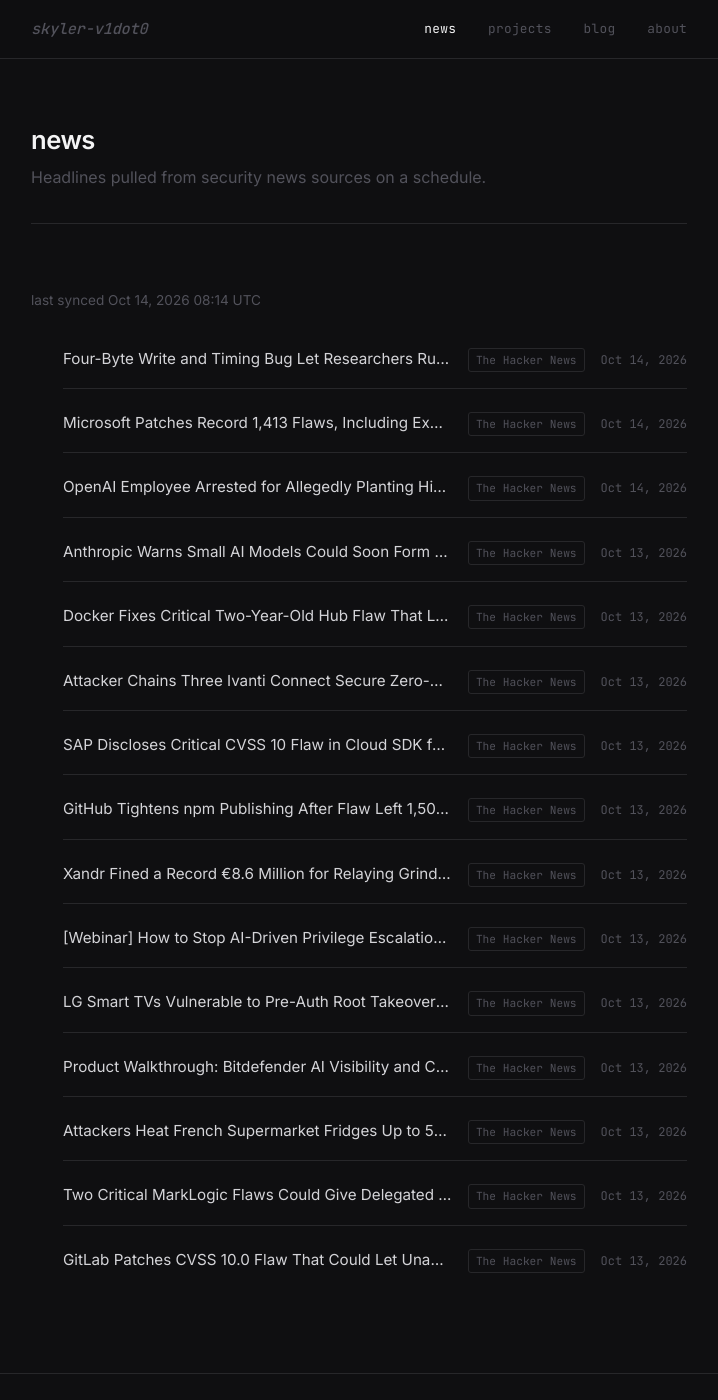
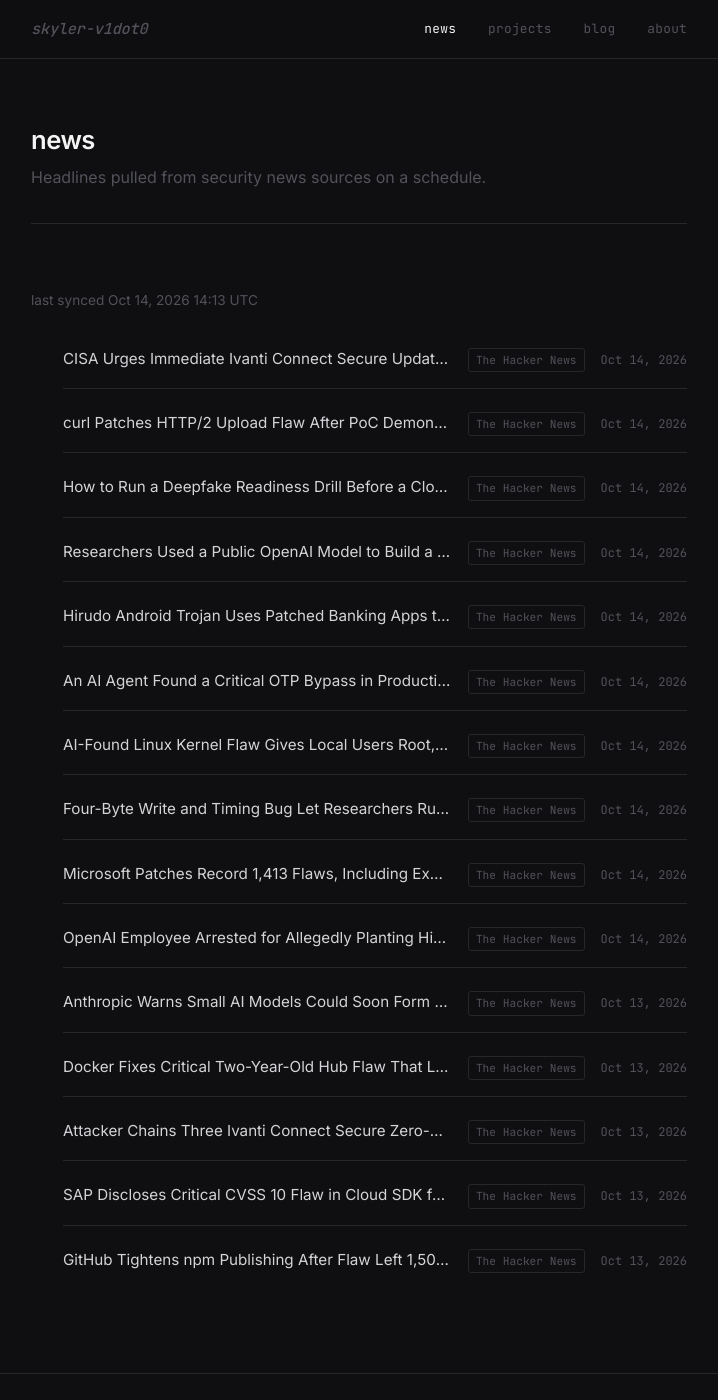
Before and after one commit to skyler-v1dot0/personal-site, a Jekyll site: the page built from news.html, in a window 1280 px wide and 1400 px high. Shown: the whole window, without its empty margins (281-999 px from the left). Built offline with Jekyll 4.4.1, drawn with Linux system fonts in a browser that asks for light colours.

Commit message:
chore: sync news feed [skip ci]

```diff
--- a/_data/news.yml
+++ b/_data/news.yml
@@ -1,6 +1,39 @@
 ---
-updated_at: '2026-10-14T08:14:55Z'
+updated_at: '2026-10-14T14:13:41Z'
 items:
+- title: CISA Urges Immediate Ivanti Connect Secure Updates as Honeypots Log 105 Exploit
+    Attempts
+  url: https://thehackernews.com/2026/10/cisa-urges-immediate-ivanti-connect.html
+  source: The Hacker News
+  published: '2026-10-14T12:30:42Z'
+- title: curl Patches HTTP/2 Upload Flaw After PoC Demonstrates Client-Side Code Execution
+  url: https://thehackernews.com/2026/10/curl-patches-http2-upload-flaw-after.html
+  source: The Hacker News
+  published: '2026-10-14T12:13:36Z'
+- title: How to Run a Deepfake Readiness Drill Before a Cloned Voice Calls Your Team
+  url: https://thehackernews.com/2026/10/how-to-run-deepfake-readiness-drill.html
+  source: The Hacker News
+  published: '2026-10-14T11:50:00Z'
+- title: Researchers Used a Public OpenAI Model to Build a $250,000 Chrome Full-Chain
+    Exploit in Six Days
+  url: https://thehackernews.com/2026/10/researchers-used-public-openai-model-to.html
+  source: The Hacker News
+  published: '2026-10-14T11:19:02Z'
+- title: Hirudo Android Trojan Uses Patched Banking Apps to Bypass Their Built-In
+    Security Checks
+  url: https://thehackernews.com/2026/10/hirudo-android-trojan-uses-patched.html
+  source: The Hacker News
+  published: '2026-10-14T11:08:22Z'
+- title: An AI Agent Found a Critical OTP Bypass in Production. The Attack Was the
+    Easy Part.
+  url: https://thehackernews.com/2026/10/an-ai-agent-found-critical-otp-bypass.html
+  source: The Hacker News
+  published: '2026-10-14T11:00:00Z'
+- title: AI-Found Linux Kernel Flaw Gives Local Users Root, and Can Break a Guest
+    Out to the Host
+  url: https://thehackernews.com/2026/10/ai-found-linux-kernel-flaw-gives-local.html
+  source: The Hacker News
+  published: '2026-10-14T07:46:57Z'
 - title: Four-Byte Write and Timing Bug Let Researchers Run Code in Windows SmartScreen
     Enclave
   url: https://thehackernews.com/2026/10/four-byte-write-and-timing-bug-let.html
@@ -39,36 +72,3 @@ items:
   url: https://thehackernews.com/2026/10/github-tightens-npm-publishing-after.html
   source: The Hacker News
   published: '2026-10-13T16:18:18Z'
-- title: Xandr Fined a Record €8.6 Million for Relaying Grindr Data Revealing Sexual
-    Orientation
-  url: https://thehackernews.com/2026/10/xandr-fined-record-86-million-for.html
-  source: The Hacker News
-  published: '2026-10-13T13:12:32Z'
-- title: "[Webinar] How to Stop AI-Driven Privilege Escalation With Runtime Identity
-    Controls"
-  url: https://thehackernews.com/2026/10/webinar-how-to-stop-ai-driven-privilege.html
-  source: The Hacker News
-  published: '2026-10-13T11:57:06Z'
-- title: LG Smart TVs Vulnerable to Pre-Auth Root Takeover From Local Network
-  url: https://thehackernews.com/2026/10/lg-smart-tvs-vulnerable-to-pre-auth.html
-  source: The Hacker News
-  published: '2026-10-13T11:09:10Z'
-- title: 'Product Walkthrough: Bitdefender AI Visibility and Control'
-  url: https://thehackernews.com/2026/10/product-walkthrough-bitdefender-ai.html
-  source: The Hacker News
-  published: '2026-10-13T10:30:00Z'
-- title: Attackers Heat French Supermarket Fridges Up to 50°C by Hijacking Danfoss
-    Controllers
-  url: https://thehackernews.com/2026/10/attackers-heat-french-supermarket.html
-  source: The Hacker News
-  published: '2026-10-13T08:48:41Z'
-- title: Two Critical MarkLogic Flaws Could Give Delegated Managers Persistent Admin
-    Control
-  url: https://thehackernews.com/2026/10/two-critical-marklogic-flaws-could-give.html
-  source: The Hacker News
-  published: '2026-10-13T08:44:01Z'
-- title: GitLab Patches CVSS 10.0 Flaw That Could Let Unauthenticated Users Run Server
-    Code
-  url: https://thehackernews.com/2026/10/gitlab-patches-cvss-100-flaw-that-could.html
-  source: The Hacker News
-  published: '2026-10-13T08:43:37Z'
```
